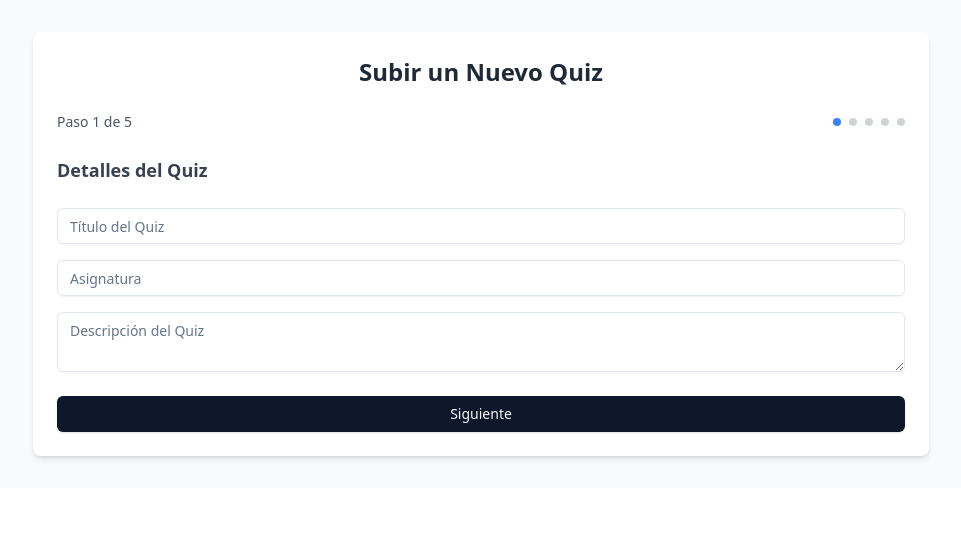
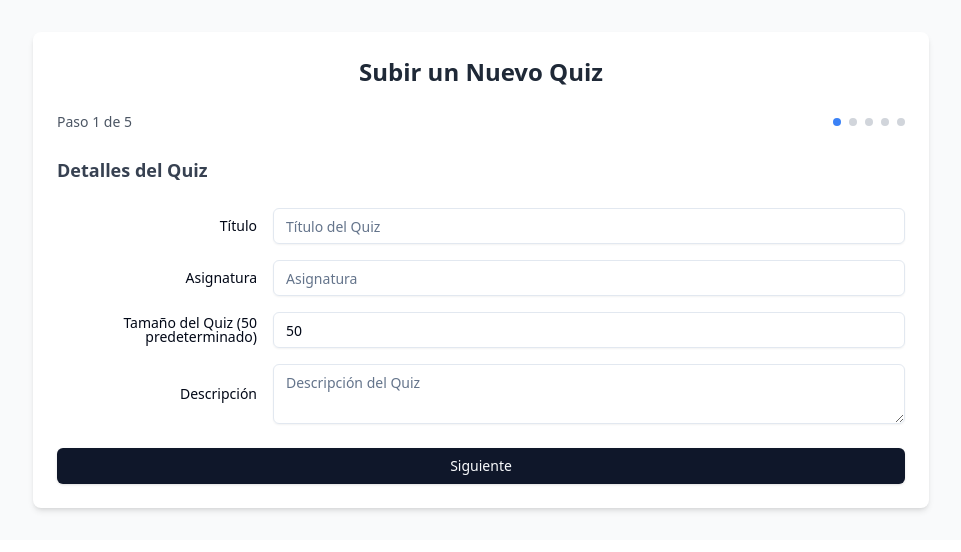
Before and after one commit to santydesignscr/Quiz_Plataform, a React (Vite) app in the folder frontend/: page /upload in a window 1280 px wide. Shown: the top 552 px of the page, without its empty margins (159-1120 px from the left). Built offline with nearby package versions, Linux system fonts and the light colour scheme.

Commit message:
Some improvements
- Make quiz length editable
- Use an extract for quiz description on the cards of the main page

```diff
--- a/frontend/src/components/Quiz.jsx
+++ b/frontend/src/components/Quiz.jsx
@@ -48,6 +48,7 @@ const Quiz = () => {
   const [editedDescription, setEditedDescription] = useState('');
   const [editedAuthorName, setEditedAuthorName] = useState('');
   const [editedAuthorEmail, setEditedAuthorEmail] = useState('');
+  const [editedLength, setEditedLength] = useState(50);
   const [editError, setEditError] = useState('');
 
   // State for update questions
@@ -183,8 +184,10 @@ const Quiz = () => {
 
         const questionsData = await questionsResponse.json();
 
+        const quizLength = data.length || 50;
+
         // Usamos la lógica original para mezclar las preguntas uniformemente si es necesario
-        setQuestions(selectUniformQuestions(questionsData));  // Establecer las preguntas en el estado
+        setQuestions(selectUniformQuestions(questionsData, quizLength));  // Establecer las preguntas en el estado
         setLoading(false);
       } catch (err) {
         if (err.name === "TypeError" && err.message.includes("Failed to fetch")) {
@@ -253,6 +256,7 @@ const Quiz = () => {
           setEditedDescription(quizData.description);
           setEditedAuthorName(quizData.authorName);
           setEditedAuthorEmail(quizData.authorEmail);
+          setEditedLength(quizData.length);
         } else if (modalType === 'delete') {
           setModalType('confirmDelete');
         } else if (modalType === 'updateQuestions') {
@@ -274,6 +278,14 @@ const Quiz = () => {
       confirmDelete();
     }
   }, [modalType, storedPassword]);
+
+  const handleEditedLengthChange = (e) => {
+    const value = e.target.value;
+    const numericValue = Number(value);
+    if (value != '') {
+      setEditedLength(numericValue === 0 ? 50 : numericValue);
+    }
+  };
 
 
   const confirmDelete = async () => {
@@ -310,7 +322,8 @@ const Quiz = () => {
       editedSubject === quizData.subject &&
       editedDescription === quizData.description &&
       editedAuthorName === quizData.authorName &&
-      editedAuthorEmail === quizData.authorEmail
+      editedAuthorEmail === quizData.authorEmail &&
+      editedLength === quizData.length
     ) {
       setEditError('Debes editar al menos un campo.');
       return;
@@ -324,6 +337,7 @@ const Quiz = () => {
       formData.append('description', editedDescription);
       formData.append('authorName', editedAuthorName);
       formData.append('authorEmail', editedAuthorEmail);
+      formData.append('length', editedLength);
       formData.append('password', storedPassword);
 
       const response = await fetch(`${API_URL}/api/quiz/${quizId}`, {
@@ -381,7 +395,8 @@ const Quiz = () => {
         // Reload questions
         const questionsResponse = await fetch(API_URL + updatedQuizData.fileUrl);
         const questionsData = await questionsResponse.json();
-        setQuestions(selectUniformQuestions(questionsData));
+        const quizLength = updatedQuizData.length || 50;
+        setQuestions(selectUniformQuestions(questionsData, quizLength));
       } else {
         const errorData = await response.json();
         setFileError(errorData.message || 'Error al actualizar las preguntas');
@@ -436,7 +451,8 @@ const Quiz = () => {
       }
       const questionsData = await questionsResponse.json();
 
-      setQuestions(selectUniformQuestions(questionsData));
+      const quizLength = data.length || 50;
+      setQuestions(selectUniformQuestions(questionsData, quizLength));
       setCurrentAnswers({});
       setShowResults(false);
       setScore(0);
@@ -621,6 +637,18 @@ const Quiz = () => {
                 className="col-span-3"
               />
             </div>
+            <div className="grid grid-cols-4 items-center gap-4">
+              <Label htmlFor="length" className="text-right">
+                Tamaño del Quiz (50 predeterminado)
+              </Label>
+              <Input
+                id="length"
+                type="number"
+                value={editedLength === '' ? '' : editedLength}
+                onChange={handleEditedLengthChange}
+                className="col-span-3"
+              />
+            </div>
             {editError && (
               <div className="text-red-500 text-sm">{editError}</div>
             )}
--- a/frontend/src/components/SearchQuizzes.jsx
+++ b/frontend/src/components/SearchQuizzes.jsx
@@ -54,6 +54,14 @@ const SearchQuizzes = () => {
     } finally {
       setLoading(false);
     }
+  };
+
+  const generateExtract = (text, maxWords) => {
+    const words = text.split(' ');
+    if (words.length > maxWords) {
+      return words.slice(0, maxWords).join(' ') + '...';
+    }
+    return text;
   };
 
   useEffect(() => {
@@ -150,7 +158,7 @@ const SearchQuizzes = () => {
                       <strong>Asignatura:</strong> {quiz.subject}
                     </p>
                     <p className="text-sm">
-                      <strong>Descripción:</strong> {quiz.description}
+                      <strong>Descripción:</strong> {generateExtract(quiz.description, 20)}
                     </p>
                     <p className="text-sm">
                       <strong>Autor:</strong> {quiz.authorName}
--- a/frontend/src/components/UploadQuizForm.jsx
+++ b/frontend/src/components/UploadQuizForm.jsx
@@ -1,6 +1,7 @@
 import React, { useState } from "react";
 import { Button } from "@/components/ui/button";
 import { Input } from "@/components/ui/input";
+import { Label } from '@/components/ui/label';
 import { Textarea } from "@/components/ui/textarea";
 import { Loader2 } from "lucide-react";
 
@@ -10,6 +11,7 @@ const UploadQuizForm = () => {
   const [step, setStep] = useState(1); // Controla los pasos
   const [title, setTitle] = useState("");
   const [subject, setSubject] = useState("");
+  const [quizLength, setQuizLength] = useState(50);
   const [description, setDescription] = useState("");
   const [authorName, setAuthorName] = useState(""); // Nombre del autor
   const [authorEmail, setAuthorEmail] = useState(""); // Correo del autor
@@ -37,6 +39,7 @@ const UploadQuizForm = () => {
     const formData = new FormData();
     formData.append("title", title);
     formData.append("subject", subject);
+    formData.append("length", quizLength);
     formData.append("description", description);
     formData.append("authorName", authorName);
     formData.append("authorEmail", authorEmail);
@@ -60,6 +63,14 @@ const UploadQuizForm = () => {
       setError("Hubo un error al procesar el archivo.");
     } finally {
       setIsUploading(false);
+    }
+  };
+
+  const handleQuizLengthChange = (e) => {
+    const value = e.target.value;
+    const numericValue = Number(value);
+    if (value != '') {
+      setQuizLength(numericValue === 0 ? 50 : numericValue);
     }
   };
 
@@ -93,28 +104,60 @@ const UploadQuizForm = () => {
             Detalles del Quiz
           </h2>
           <form className="space-y-4">
+            <div className="grid grid-cols-4 items-center gap-4">
+              <Label htmlFor="title" className="text-right">
+                Título
+              </Label>
               <Input
+                id="title"
                 type="text"
                 placeholder="Título del Quiz"
                 value={title}
                 onChange={(e) => setTitle(e.target.value)}
                 required
-                className="w-full"
+                className="col-span-3 w-full"
               />
+            </div>
+            <div className="grid grid-cols-4 items-center gap-4">
+              <Label htmlFor="subject" className="text-right">
+                Asignatura
+              </Label>
               <Input
+                id="subject"
                 type="text"
                 placeholder="Asignatura"
                 value={subject}
                 onChange={(e) => setSubject(e.target.value)}
                 required
-                className="w-full"
+                className="col-span-3 w-full"
               />
+            </div>
+            <div className="grid grid-cols-4 items-center gap-4">
+              <Label htmlFor="quizLength" className="text-right">
+                Tamaño del Quiz (50 predeterminado)
+              </Label>
+              <Input
+                id="quizLength"
+                type="number"
+                placeholder="Tamaño del Quiz (50 predeterminado)"
+                value={quizLength === '' ? '' : quizLength}
+                onChange={handleQuizLengthChange}
+                required
+                className="col-span-3 w-full"
+              />
+            </div>
+            <div className="grid grid-cols-4 items-center gap-4">
+              <Label htmlFor="description" className="text-right">
+                Descripción
+              </Label>
               <Textarea
+                id="description"
                 placeholder="Descripción del Quiz"
                 value={description}
                 onChange={(e) => setDescription(e.target.value)}
-                className="w-full"
+                className="col-span-3 w-full"
               />
+            </div>
           </form>
           <Button onClick={handleNext} className="w-full">
             Siguiente
```
Also changed, not shown: 1 other file (tests, documents, lock files or other folders). Lines whose indentation alone changed are shown as unchanged.
